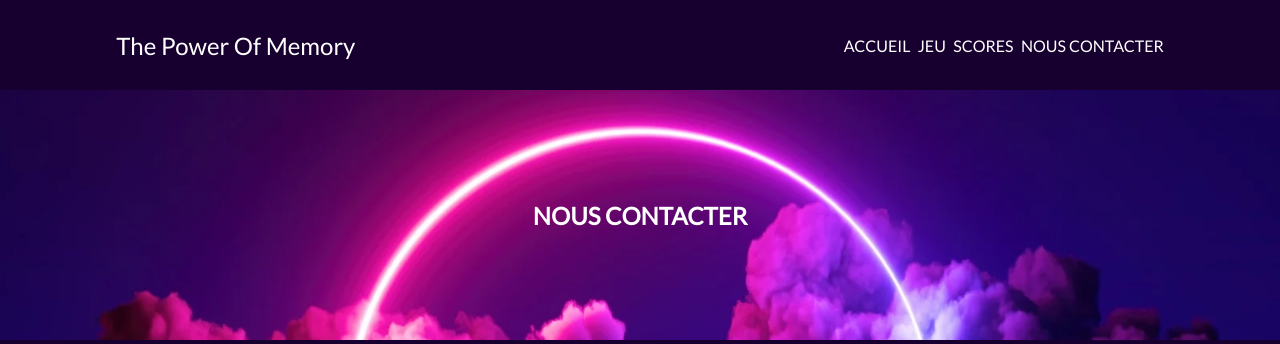
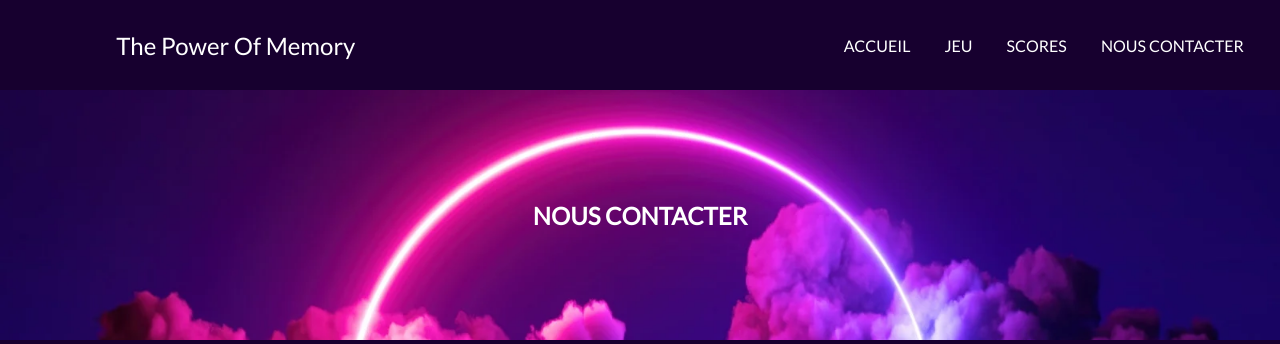
Before and after one commit to JeanFourest/Puissance_4, a PHP site: page /contact.html in a window 1280 px wide. Shown: the top 344 px of the page. Run offline with PHP 8.4, Linux system fonts and the light colour scheme; some libraries are stand-ins or nearby versions.

Commit message:
Update header.css

```diff
--- a/assets/contact/header.css
+++ b/assets/contact/header.css
@@ -12,6 +12,7 @@ header
 }
 .mesPages2
 {
+    width: 400px;
     display: flex;
     justify-content: space-between;
 }
```
